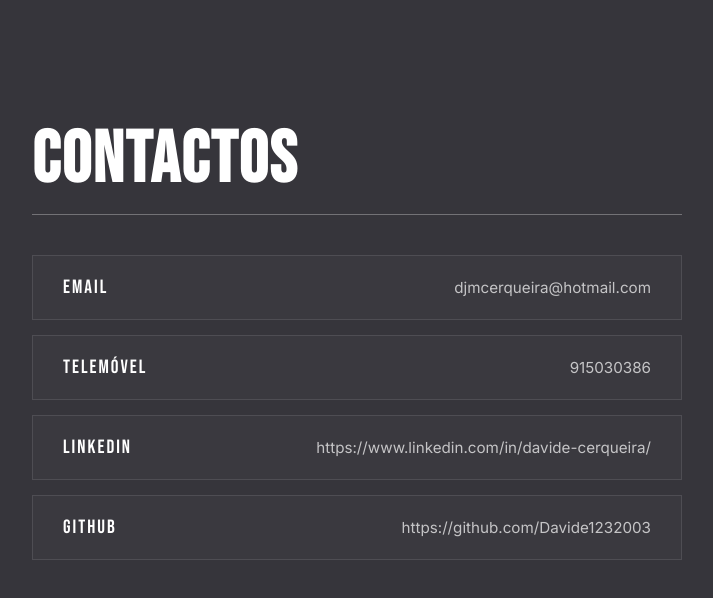
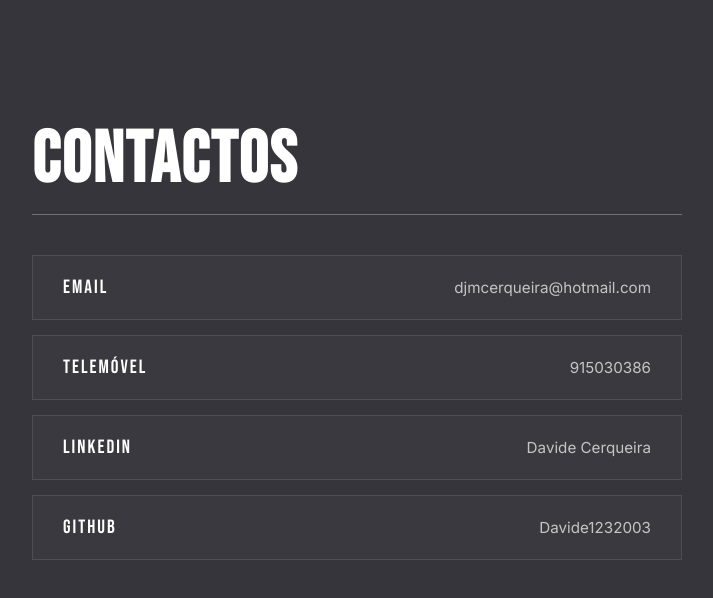
Before and after one commit to Davide1232003/Portef-lio, a plain HTML site: page sobre_mim.html in a window 1280 px wide. Shown: the part 1767-2365 px from the top of the page, without its empty margins (96-809 px from the left). Drawn offline with Linux system fonts and the light colour scheme.

Commit message:
Adicionar o GitHub

```diff
--- a/sobre_mim.html
+++ b/sobre_mim.html
@@ -118,13 +118,13 @@
                 <span class="label">TELEMÓVEL</span>
                 <span class="value">915030386</span>
             </a>
-            <a href="https://linkedin.com/in/davide-cerqueira" target="_blank" class="contact-item">
+            <a href="https://www.linkedin.com/in/davide-cerqueira/" target="_blank" class="contact-item">
                 <span class="label">LINKEDIN</span>
-                <span class="value">https://www.linkedin.com/in/davide-cerqueira/</span>
+                <span class="value">Davide Cerqueira</span>
             </a>
-            <a href="https://linkedin.com/in/davide-cerqueira" target="_blank" class="contact-item">
+            <a href="https://github.com/Davide1232003" target="_blank" class="contact-item">
                 <span class="label">GITHUB</span>
-                <span class="value">https://github.com/Davide1232003</span>
+                <span class="value">Davide1232003</span>
             </a>
         </div>
 
```
